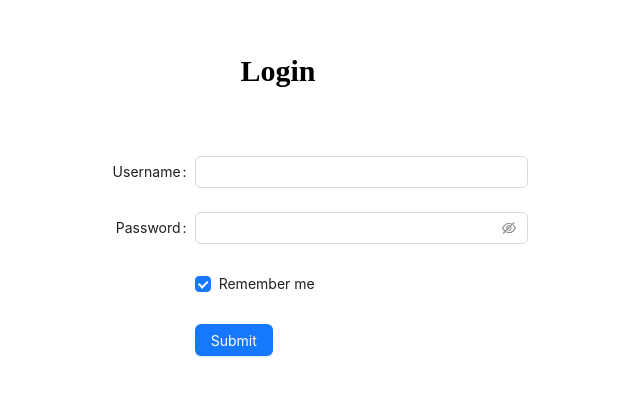
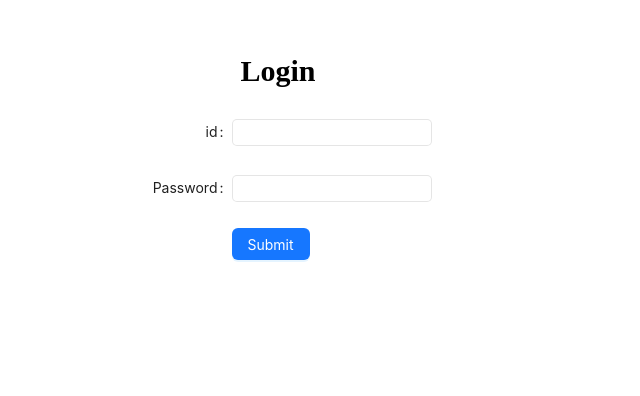
Before and after one commit to f-lab-edu/trelloo, a React (Vite) app: page /login in a window 1280 px wide. Shown: the part 144-540 px from the top of the page, without its empty margins (362-1002 px from the left). Built offline with nearby package versions, Linux system fonts and the light colour scheme.

Commit message:
Refactor: LoginPage
- use api request to get auth token
- modify login page

```diff
--- a/src/pages/LoginPage/index.tsx
+++ b/src/pages/LoginPage/index.tsx
@@ -1,40 +1,49 @@
 import React from "react";
 import { useNavigate } from "react-router-dom";
-import { Button, Checkbox, Form, Input } from "antd";
+import { useForm } from "react-hook-form";
+import { Button, Form } from "antd";
 import { STORAGE_KEY } from "@/constants";
+import { useLoginMutation } from "@/queries/auth";
 import * as S from "./style";
 
 const LoginPage: React.FC = () => {
   const navigate = useNavigate();
+  const { mutateAsync: loginMutate } = useLoginMutation();
+  const {
+    register,
+    handleSubmit,
+    watch,
+    formState: { errors },
+  } = useForm();
 
   const handleSubmitClick = () => {
-    // suppose get token with api request
-    const token = "OJs_login_token_3sDEjxdjZE";
-    localStorage.setItem(STORAGE_KEY.TOKEN, token);
-    navigate("/");
+    loginMutate({
+      id: watch("id"),
+      password: watch("password"),
+    }).then((res) => {
+      localStorage.setItem(STORAGE_KEY.TOKEN, res.accessToken);
+      navigate("/");
+      // TODO: add toast
+    });
   };
 
   return (
     <S.Container>
       <S.Title>Login</S.Title>
-      <S.Form
+      <Form
         name="basic"
         labelCol={{ span: 8 }}
         wrapperCol={{ span: 16 }}
         initialValues={{ remember: true }}
-        onFinish={handleSubmitClick}
+        onFinish={handleSubmit(handleSubmitClick)}
         autoComplete="off"
       >
-        <Form.Item label="Username" name="username">
-          <Input />
+        <Form.Item label="id" name="id">
+          <S.Input {...register("id")} name="id" />
         </Form.Item>
 
         <Form.Item label="Password" name="password">
-          <Input.Password />
-        </Form.Item>
-
-        <Form.Item name="remember" valuePropName="checked" wrapperCol={{ offset: 8, span: 16 }}>
-          <Checkbox>Remember me</Checkbox>
+          <S.InputPassword {...register("password")} />
         </Form.Item>
 
         <Form.Item wrapperCol={{ offset: 8, span: 16 }}>
@@ -43,7 +52,7 @@ const LoginPage: React.FC = () => {
             Submit
           </Button>
         </Form.Item>
-      </S.Form>
+      </Form>
     </S.Container>
   );
 };
--- a/src/pages/LoginPage/style.ts
+++ b/src/pages/LoginPage/style.ts
@@ -1,4 +1,3 @@
-import { Form as AntdForm } from "antd";
 import styled from "styled-components";
 
 export const Container = styled.div`
@@ -9,13 +8,25 @@ export const Container = styled.div`
   height: 100vh;
 `;
 
-export const Form = styled(AntdForm)`
-  margin-top: 70px;
-  width: 500px;
-`;
-
 export const Title = styled.h1`
+  margin-bottom: 30px;
   font-size: 30px;
   font-weight: 800;
   text-align: center;
 `;
+
+export const Input = styled.input`
+  padding: 5px;
+  width: 200px;
+  border: 1px solid ${({ theme }) => theme.color.buttonBackground};
+  border-radius: 5px;
+`;
+
+export const InputPassword = styled.input.attrs({
+  type: "password",
+})`
+  padding: 5px;
+  width: 200px;
+  border: 1px solid ${({ theme }) => theme.color.buttonBackground};
+  border-radius: 5px;
+`;
--- a/src/styles/GlobalStyle.ts
+++ b/src/styles/GlobalStyle.ts
@@ -58,4 +58,8 @@ a{
 button{
   border: none;
 }
+input{
+  outline:none;
+  border:none;
+}
 `;
```
